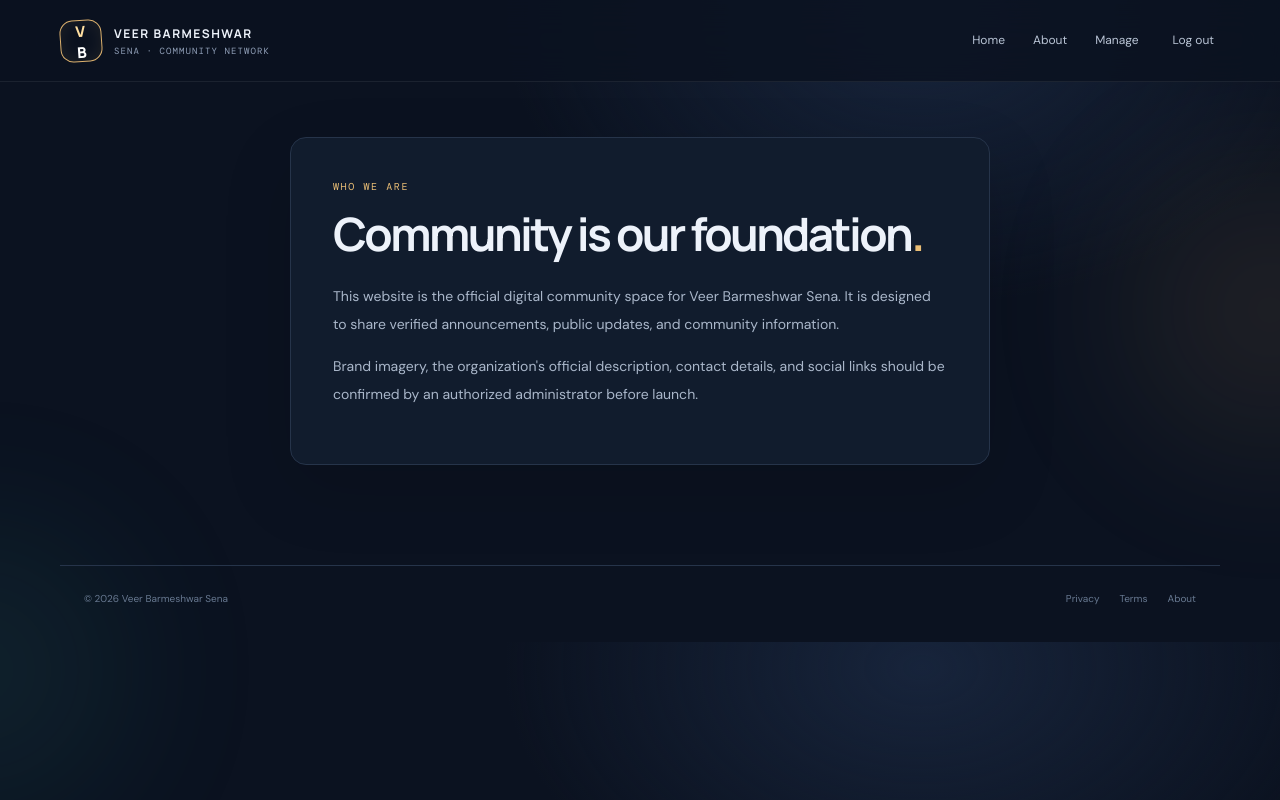
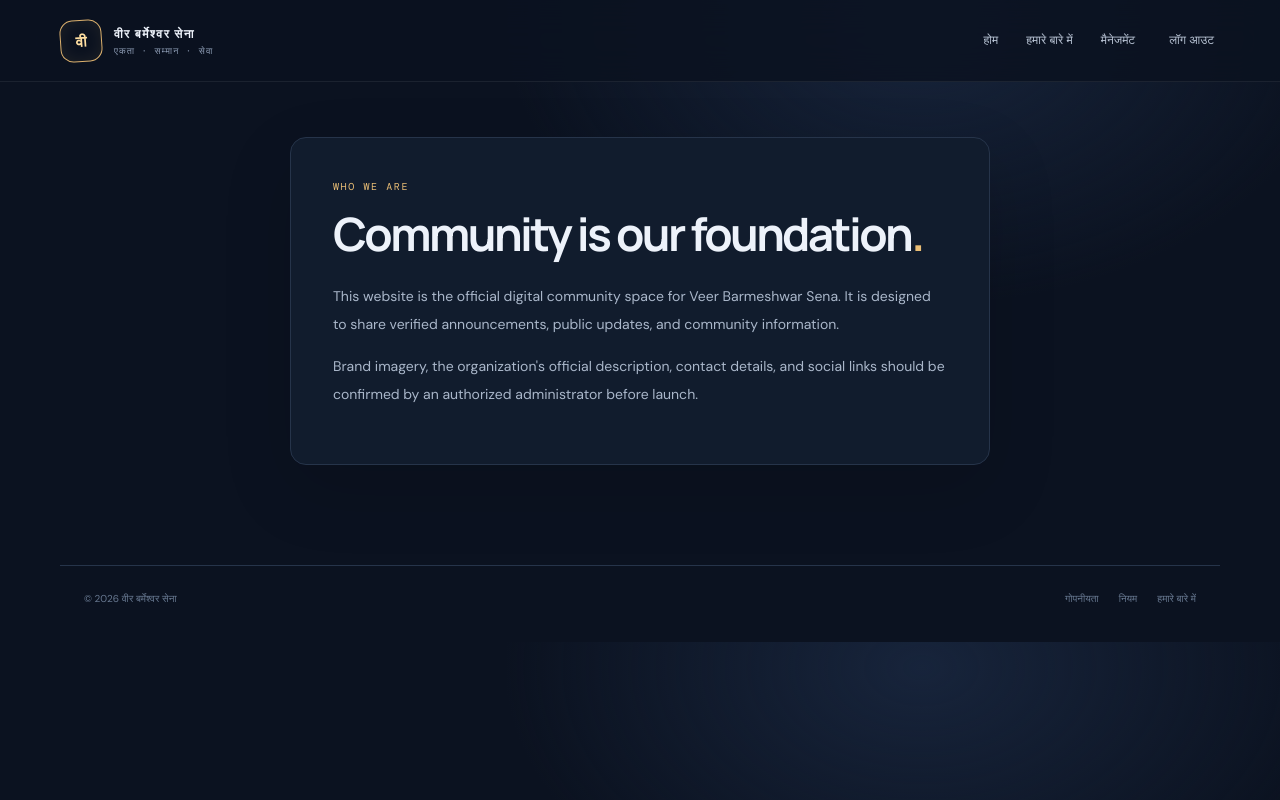
Before and after one commit to pk8873/Veer-Barmeshwar-Sena, a Django app: page /about/ in a window 1280 px wide. Run offline with Django 5.2, Linux system fonts and the light colour scheme; the visitor is signed in with stand-in values (Sample User, id 1).

Commit message:
Refresh shared layout for Hindi local community audience

```diff
--- a/templates/base.html
+++ b/templates/base.html
@@ -1,23 +1,22 @@
 {% load static %}
 <!doctype html>
-<html lang="en">
+<html lang="hi">
 <head>
 <meta charset="utf-8"><meta name="viewport" content="width=device-width, initial-scale=1">
-<meta name="theme-color" content="#101a2b">
-<title>{% block title %}Veer Barmeshwar Sena{% endblock %}</title>
-<meta name="description" content="{% block description %}Community updates, announcements and public posts from Veer Barmeshwar Sena.{% endblock %}">
+<meta name="theme-color" content="#fffaf1">
+<title>{% block title %}वीर बर्मेश्वर सेना{% endblock %}</title>
+<meta name="description" content="{% block description %}वीर बर्मेश्वर सेना के आधिकारिक समाचार, स्थानीय अपडेट और सार्वजनिक सूचनाएँ।{% endblock %}">
 <link rel="stylesheet" href="{% static 'css/site.css' %}">
 <script defer src="{% static 'js/site.js' %}"></script>
 </head>
 <body>
-<div class="ambient ambient-one"></div><div class="ambient ambient-two"></div>
 <header class="topbar">
-<a class="brand" href="{% url 'home' %}"><span class="brand-mark">V<span>B</span></span><span><strong>VEER BARMESHWAR</strong><small>SENA · COMMUNITY NETWORK</small></span></a>
-<nav><a href="{% url 'home' %}">Home</a><a href="{% url 'about' %}">About</a>{% if user.is_authenticated %}<a href="{% url 'dashboard' %}" class="nav-manage">Manage</a><form action="{% url 'logout' %}" method="post" class="inline-form">{% csrf_token %}<button class="nav-button">Log out</button></form>{% else %}<a class="nav-cta" href="{% url 'login' %}">Member login ↗</a>{% endif %}</nav>
+<a class="brand" href="{% url 'home' %}"><span class="brand-mark">वी</span><span><strong>वीर बर्मेश्वर सेना</strong><small>एकता · सम्मान · सेवा</small></span></a>
+<nav><a href="{% url 'home' %}">होम</a><a href="{% url 'about' %}">हमारे बारे में</a>{% if user.is_authenticated and user.is_staff %}<a href="{% url 'dashboard' %}" class="nav-manage">मैनेजमेंट</a>{% endif %}{% if user.is_authenticated %}<form action="{% url 'logout' %}" method="post" class="inline-form">{% csrf_token %}<button class="nav-button">लॉग आउट</button></form>{% endif %}</nav>
 </header>
 <main class="shell">
 {% if messages %}<div class="messages">{% for message in messages %}<p class="message">{{ message }}</p>{% endfor %}</div>{% endif %}
 {% block content %}{% endblock %}
 </main>
-<footer><span>© {% now "Y" %} Veer Barmeshwar Sena</span><span><a href="{% url 'privacy' %}">Privacy</a><a href="{% url 'terms' %}">Terms</a><a href="{% url 'about' %}">About</a></span></footer>
+<footer><span>© {% now "Y" %} वीर बर्मेश्वर सेना</span><span><a href="{% url 'privacy' %}">गोपनीयता</a><a href="{% url 'terms' %}">नियम</a><a href="{% url 'about' %}">हमारे बारे में</a></span></footer>
 </body></html>
```
